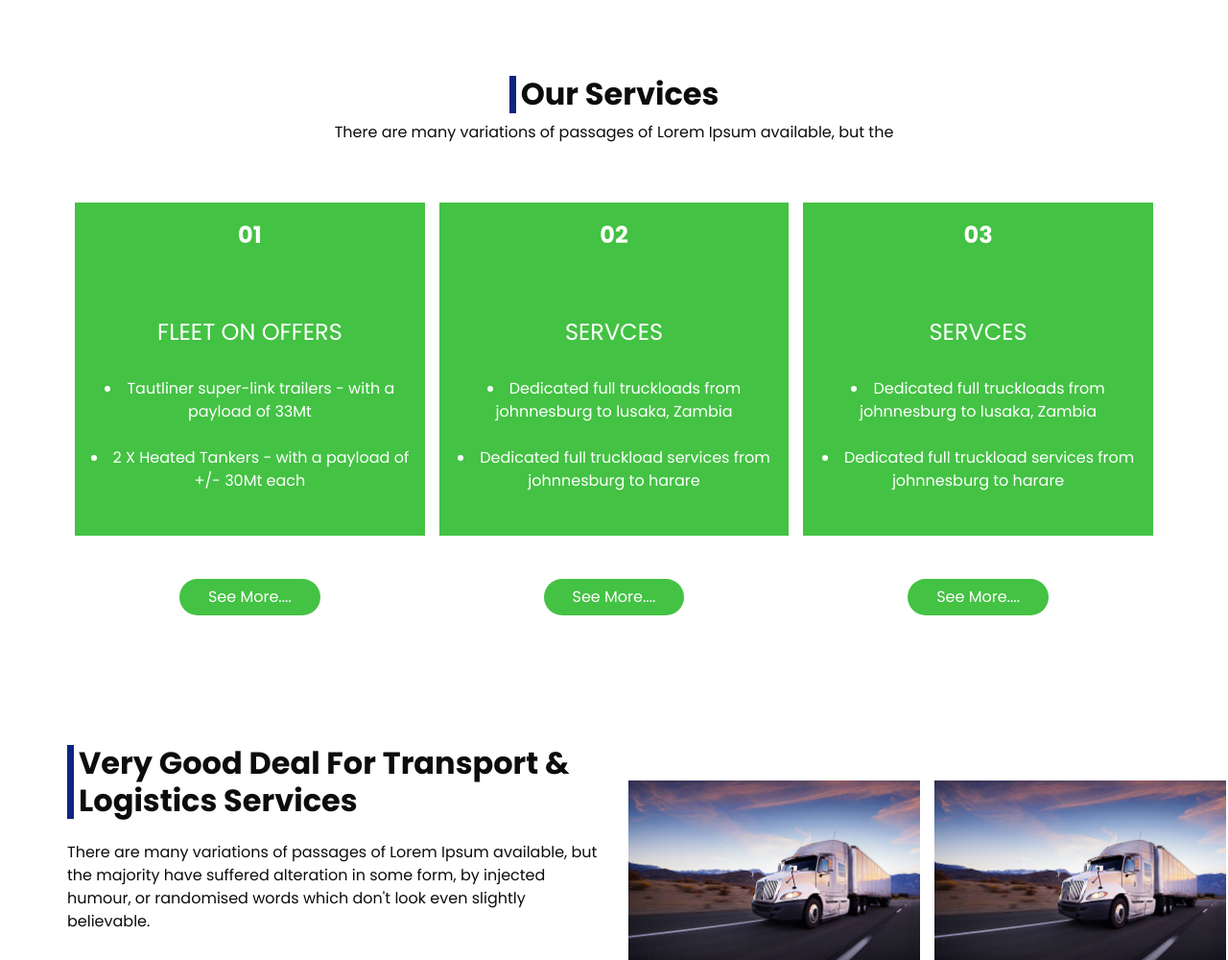
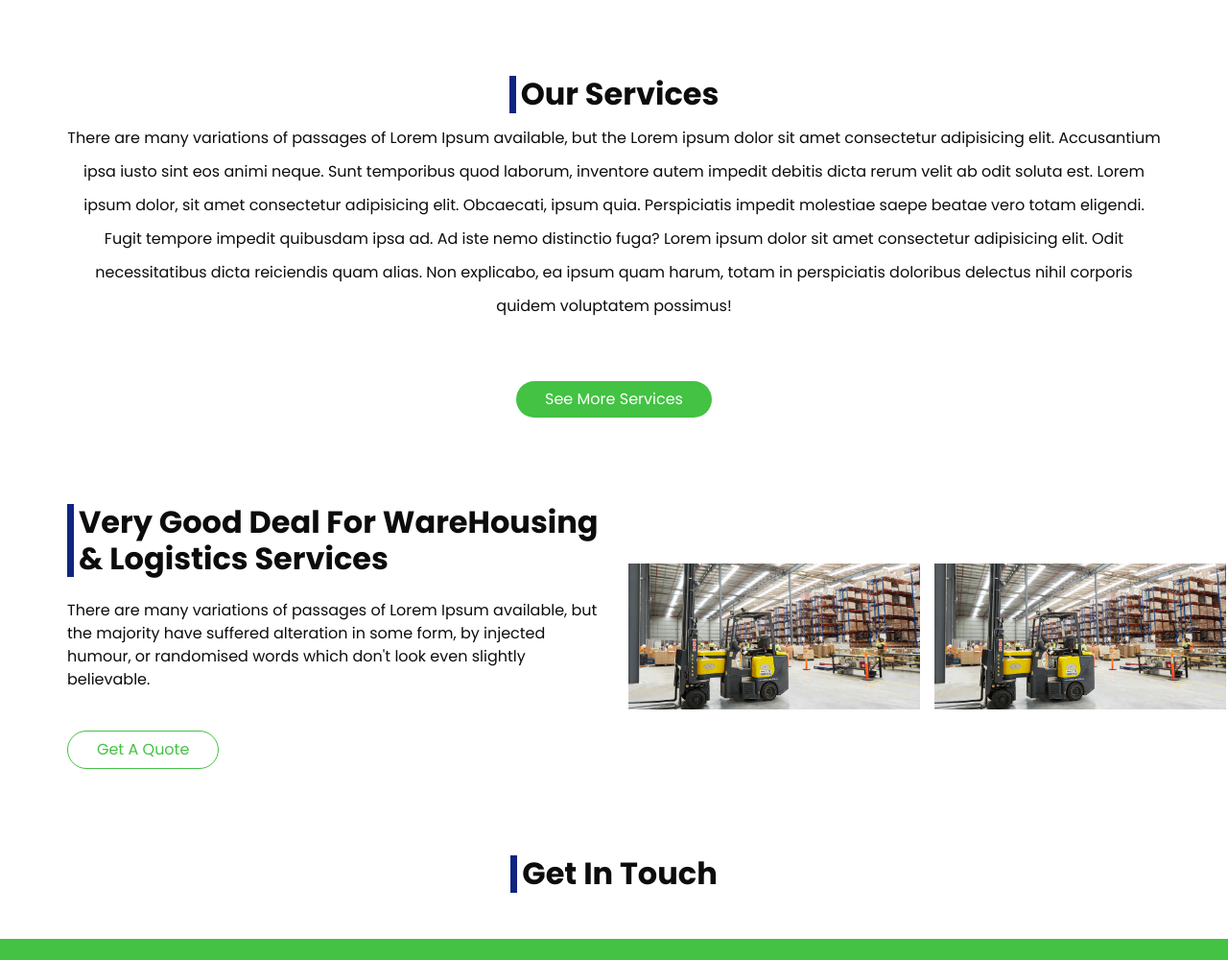
Before and after one commit to gift567/Vodocure.github.io, a plain HTML site: page index.html in a window 1280 px wide. Shown: the part 1800-2800 px from the top of the page at 96% size. Drawn offline with Linux system fonts and the light colour scheme; grey boxes are pictures that could not be loaded.

Commit message:
c2
changes 2

```diff
--- a/css/style.css
+++ b/css/style.css
@@ -49,11 +49,11 @@ body {
 
 /*header section*/
 .hero_area {
-  background-image: url(../images/tr-removebg-preview.png);
+  background-image: url(../images/tb7.webp);
   position: relative;
   background-repeat: no-repeat;
   background-position: top right;
-  background-size: 60% 100%;
+  background-size: cover;
 
 }
 
@@ -217,7 +217,7 @@ a:focus {
   display: block;
   width: 50px;
   height: 5px;
-  background-color: #060606;
+  background-color: #ffff;
   margin: 6px 0;
   -webkit-transition: all .3s;
   transition: all .3s;
@@ -306,7 +306,7 @@ a:focus {
 }
 
 .slider_section .detail-box h1 {
-  color: #2a2a2c;
+  color: #060606;
   font-weight: bold;
   font-size: 4rem;
 }
@@ -317,6 +317,7 @@ a:focus {
 
 .slider_section .detail-box p {
   margin-top: 25px;
+  color: #ffffff;
 }
 
 .slider_section .detail-box .btn-box {
@@ -491,6 +492,11 @@ a:focus {
           align-items: center;
 }
 
+.price_section .heading_container p{
+  text-align: center;
+  line-height: 35px;
+}
+
 .price_section .price_container {
   display: -webkit-box;
   display: -ms-flexbox;
@@ -512,7 +518,7 @@ a:focus {
 }
 
 .price_section .price_container .box .detail-box {
-  background-color:  rgb(67, 194, 67);
+  color: #060606;
 }
 
 .price_section .price_container .box .detail-box .heading-box {
@@ -570,7 +576,7 @@ a:focus {
   margin: 10px 0;
 }
 
-.price_section .price_container .box .btn-box {
+.price_section .heading_container  .btn-box {
   display: -webkit-box;
   display: -ms-flexbox;
   display: flex;
@@ -580,7 +586,7 @@ a:focus {
   margin-top: 45px;
 }
 
-.price_section .price_container .box .btn-box a {
+.price_section .heading_container  .btn-box a {
   padding: 7px 30px;
   background-color:  rgb(67, 194, 67);
   color: #ffffff;
--- a/index.html
+++ b/index.html
@@ -32,7 +32,7 @@
       <div class="container-fluid">
         <nav class="navbar navbar-expand-lg custom_nav-container">
           <a class="navbar-brand" href="index.html">
-            <img src="images/tlogo.png" alt="" />
+            <img src="images/tlogo-removebg-preview.png" alt="" />
           </a>
           <div class="navbar-collapse" id="">
             <!-- <ul class="navbar-nav justify-content-between ">
@@ -239,68 +239,29 @@
         </h2>
         <p>
           There are many variations of passages of Lorem Ipsum available, but the
+          Lorem ipsum dolor sit amet consectetur adipisicing elit. Accusantium ipsa iusto sint eos animi neque. Sunt temporibus quod laborum, inventore autem impedit debitis dicta rerum velit ab odit soluta est.
+          Lorem ipsum dolor, sit amet consectetur adipisicing elit. Obcaecati, ipsum quia. Perspiciatis impedit molestiae saepe beatae vero totam eligendi. Fugit tempore impedit quibusdam ipsa ad. Ad iste nemo distinctio fuga?
+          Lorem ipsum dolor sit amet consectetur adipisicing elit. Odit necessitatibus dicta reiciendis quam alias. Non explicabo, ea ipsum quam harum, totam in perspiciatis doloribus delectus nihil corporis quidem voluptatem possimus!
         </p>
+
+        <div class="btn-box">
+          <a href="">
+            See More Services
+          </a>
+        </div>
       </div>
-      <div class="price_container">
+      <!-- <div class="price_container">
 
         <div class="box">
           <div class="detail-box">
             <div class="heading-box">
-              <h4>
-                01
-              </h4>
-              <h6>
 
-              </h6>
+
             </div>
             <div class="text-box">
-              <h4>
-                FLEET ON OFFERS
-              </h4>
-              <br>
-              <!-- <ul> -->
-                <li>
-                  Tautliner super-link trailers - with a payload of 33Mt
-                </li>
-                <br>
-                <li>
-                  2 X Heated Tankers - with a payload of +/- 30Mt each
-                </li>
 
-              </ul>
-            </div>
-          </div>
-          <div class="btn-box">
-            <a href="">
-              See More....
-            </a>
-          </div>
-        </div>
-        <div class="box">
-          <div class="detail-box">
-            <div class="heading-box">
-              <h4>
-                02
-              </h4>
-              <!-- <h6>
+              <p>Lorem ipsum, dolor sit amet consectetur adipisicing elit. Nobis atque dolore neque, sunt in nemo veritatis temporibus aliquam sapiente? Ipsam, nam! Nostrum hic, maxime voluptates nobis ut excepturi nulla pariatur.</p>
 
-              </h6> -->
-            </div>
-            <div class="text-box">
-              <h4>
-                SERVCES
-              </h4>
-              <br>
-              <!-- <ul> -->
-                <li>
-                  Dedicated full truckloads from johnnesburg to lusaka, Zambia
-                </li>
-                <br>
-                <li>
-                  Dedicated full truckload services from johnnesburg to harare
-                </li>
-
-              </ul>
             </div>
           </div>
           <div class="btn-box">
@@ -310,40 +271,8 @@
           </div>
         </div>
 
-        <div class="box">
-          <div class="detail-box">
-            <div class="heading-box">
-              <h4>
-                03
-              </h4>
-              <!-- <h6>
 
-              </h6> -->
-            </div>
-            <div class="text-box">
-              <h4>
-                SERVCES
-              </h4>
-              <br>
-              <!-- <ul> -->
-                <li>
-                  Dedicated full truckloads from johnnesburg to lusaka, Zambia
-                </li>
-                <br>
-                <li>
-                  Dedicated full truckload services from johnnesburg to harare
-                </li>
-
-              </ul>
-            </div>
-          </div>
-          <div class="btn-box">
-            <a href="">
-              See More....
-            </a>
-          </div>
-        </div>
-      </div>
+      </div> -->
     </div>
   </section>
   <!-- end price section -->
@@ -357,7 +286,7 @@
           <div class="detail-box">
             <div class="heading_container">
               <h2>
-                Very Good Deal For Transport & Logistics Services
+                Very Good Deal For WareHousing & Logistics Services
               </h2>
             </div>
             <p>
@@ -373,10 +302,10 @@
         <div class="col-md-6">
           <div class="img-box">
             <div class="box b1">
-              <img src="images/truck.jpg" alt="">
+              <img src="images/w2.jpg" alt="">
             </div>
             <div class="box b1">
-              <img src="images/truck.jpg" alt="">
+              <img src="images/w2.jpg" alt="">
             </div>
           </div>
         </div>
@@ -388,7 +317,7 @@
 
 
   <!-- us section -->
-  <section class="us_section layout_padding2">
+  <!-- <section class="us_section layout_padding2">
 
     <div class="container">
       <div class="heading_container">
@@ -464,13 +393,13 @@
         </a>
       </div>
     </div>
-  </section>
+  </section> -->
 
   <!-- end us section -->
 
   <!-- client secction -->
 
-  <section class="client_section layout_padding">
+  <!-- <section class="client_section layout_padding">
     <div class="container-fluid">
       <div class="heading_container">
         <h2>
@@ -545,7 +474,7 @@
 
       </div>
     </div>
-  </section>
+  </section> -->
 
   <!-- end client section -->
 
```
Also changed, not shown: images/tb1.jpg (added), images/tb2.jpg (added), images/tb4.jpg (added), images/tb4.webp (added), images/tb5.webp (added), images/tb6.jpg (added), images/tb7.webp (added), images/tlogo-removebg-preview.png (added), images/w1.jpg (added), images/w2.jpg (added), 1 other file.
